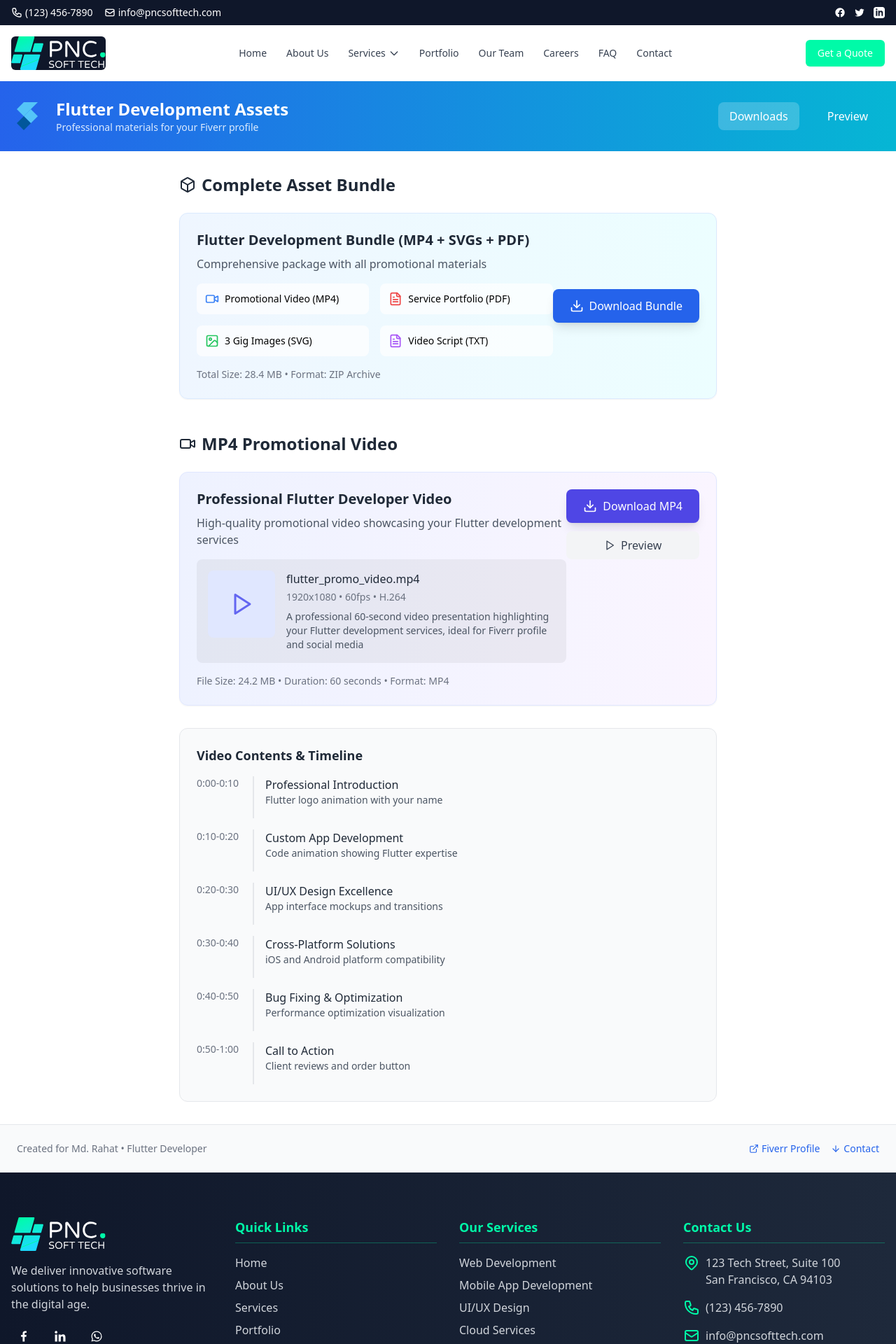
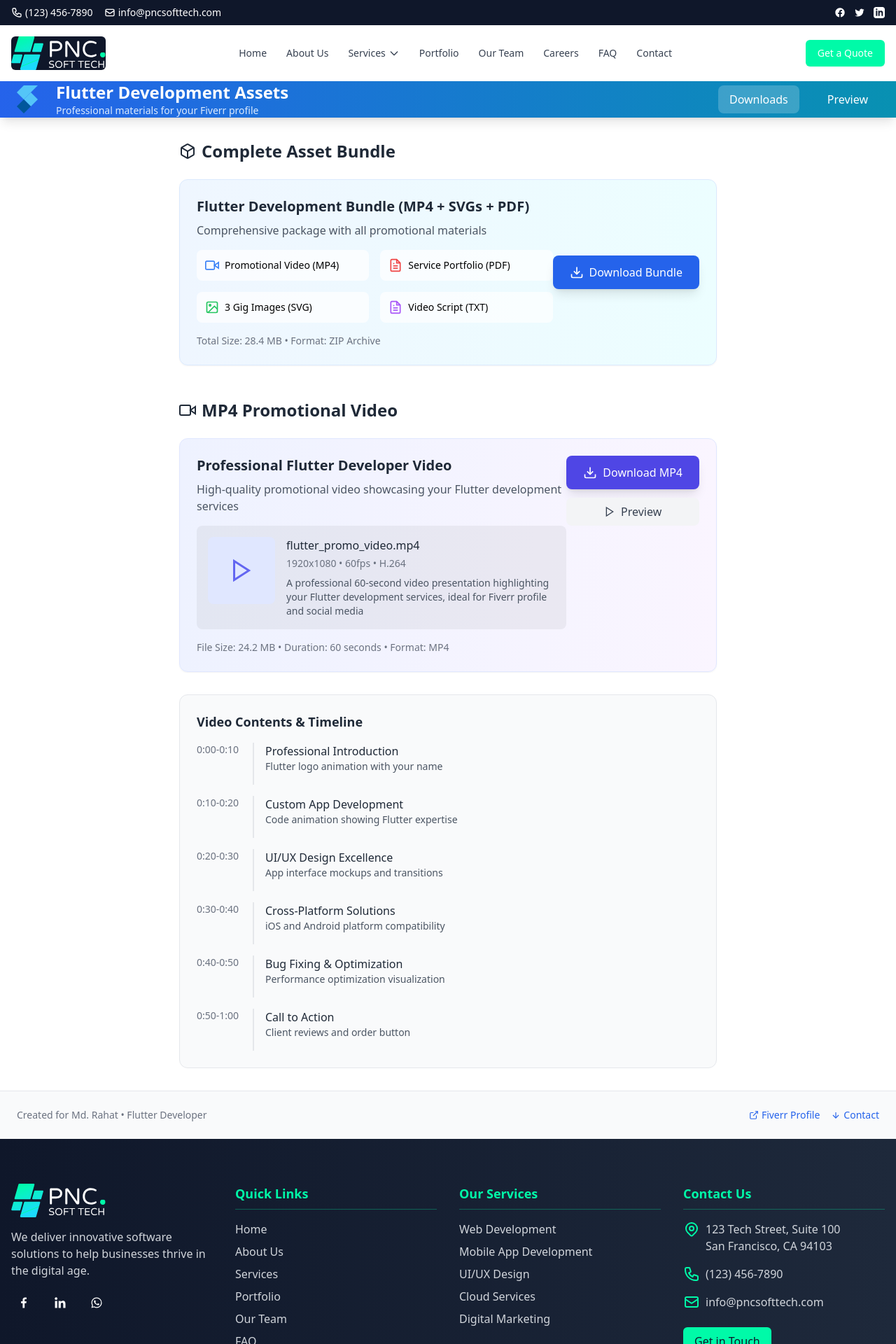
Before and after one commit to rahatcse5bu/PNC-Soft-Tech-NextJS, a Next.js app: page /rahat in a window 1280 px wide. Shown: the top 1920 px of the page at 70% size. Built offline with nearby package versions, Linux system fonts and the light colour scheme.

Commit message:
build issue fixed

```diff
--- a/src/components/Team/TeamCart.jsx
+++ b/src/components/Team/TeamCart.jsx
@@ -0,0 +1,58 @@
+/* eslint-disable react/prop-types */
+/* eslint-disable no-unused-vars */
+import Image from 'next/image';
+import React from 'react'
+import { BiLogoFacebook, BiLogoLinkedin, BiLogoSkype, BiLogoInstagram } from 'react-icons/bi';
+
+const TeamCart = ({teamDetail}) => {
+  // Provide default values to prevent undefined errors during build
+  if (!teamDetail) {
+    return null;
+  }
+
+  const { src, name = 'Team Member', designation = 'Position' } = teamDetail;
+
+  // Skip rendering if no image source is provided
+  if (!src) {
+    return null;
+  }
+
+  return (
+    <div className='bg-white rounded-xl overflow-hidden shadow-lg transition-all duration-300 hover:shadow-2xl hover:-translate-y-2 group'>
+       <div className='h-[270px] w-full relative overflow-hidden'>
+            <Image
+              className='h-full w-full object-cover transition-transform duration-500 group-hover:scale-110'
+              src={src}
+              alt={name}
+              height={300}
+              width={300}
+            />
+            <div className='absolute inset-0 bg-gradient-to-t from-[#041436]/80 to-transparent opacity-0 group-hover:opacity-100 transition-opacity duration-300'></div>
+       </div>
+       <div className='py-6 px-4 text-center'>
+            <h2 className='text-[#041436] text-xl font-bold mb-2 group-hover:text-[#00FAA8] transition-colors duration-300'>{name}</h2>
+            <p className='text-gray-600 text-sm mb-4'>{designation}</p>
+       </div>
+
+       <div className='flex justify-center gap-4 pb-6'>
+            <a href="#" className='w-9 h-9 flex items-center justify-center border border-[#00FAA8] rounded-full text-[#00FAA8] hover:bg-[#00FAA8] hover:text-white transition-colors duration-300'>
+                <BiLogoFacebook className='text-lg' />
+            </a>
+
+            <a href="#" className='w-9 h-9 flex items-center justify-center border border-[#00FAA8] rounded-full text-[#00FAA8] hover:bg-[#00FAA8] hover:text-white transition-colors duration-300'>
+                <BiLogoInstagram className='text-lg' />
+            </a>
+
+            <a href="#" className='w-9 h-9 flex items-center justify-center border border-[#00FAA8] rounded-full text-[#00FAA8] hover:bg-[#00FAA8] hover:text-white transition-colors duration-300'>
+                <BiLogoLinkedin className='text-lg' />
+            </a>
+
+            <a href="#" className='w-9 h-9 flex items-center justify-center border border-[#00FAA8] rounded-full text-[#00FAA8] hover:bg-[#00FAA8] hover:text-white transition-colors duration-300'>
+                <BiLogoSkype className='text-lg' />
+            </a>
+       </div>
+    </div>
+  )
+}
+
+export default TeamCart
--- a/src/pages/Team/TeamCart.jsx
+++ b/src/pages/Team/TeamCart.jsx
@@ -5,21 +5,33 @@ import React from 'react'
 import { BiLogoFacebook, BiLogoLinkedin, BiLogoSkype, BiLogoInstagram } from 'react-icons/bi';
 
 const TeamCart = ({teamDetail}) => {
+  // Provide default values to prevent undefined errors during build
+  if (!teamDetail) {
+    return null;
+  }
+
+  const { src, name = 'Team Member', designation = 'Position' } = teamDetail;
+
+  // Skip rendering if no image source is provided
+  if (!src) {
+    return null;
+  }
+
   return (
     <div className='bg-white rounded-xl overflow-hidden shadow-lg transition-all duration-300 hover:shadow-2xl hover:-translate-y-2 group'>
        <div className='h-[270px] w-full relative overflow-hidden'>
             <Image
               className='h-full w-full object-cover transition-transform duration-500 group-hover:scale-110'
-              src={teamDetail.src}
-              alt={teamDetail.name}
+              src={src}
+              alt={name}
               height={300}
               width={300}
             />
             <div className='absolute inset-0 bg-gradient-to-t from-[#041436]/80 to-transparent opacity-0 group-hover:opacity-100 transition-opacity duration-300'></div>
        </div>
        <div className='py-6 px-4 text-center'>
-            <h2 className='text-[#041436] text-xl font-bold mb-2 group-hover:text-[#00FAA8] transition-colors duration-300'>{teamDetail.name}</h2>
-            <p className='text-gray-600 text-sm mb-4'>{teamDetail.designation}</p>
+            <h2 className='text-[#041436] text-xl font-bold mb-2 group-hover:text-[#00FAA8] transition-colors duration-300'>{name}</h2>
+            <p className='text-gray-600 text-sm mb-4'>{designation}</p>
        </div>
 
        <div className='flex justify-center gap-4 pb-6'>
--- a/src/pages/rahat/index.jsx
+++ b/src/pages/rahat/index.jsx
@@ -1,7 +1,6 @@
 import React, { useState } from 'react';
-import { Download, Play, ChevronRight, FileText, Video, Image, ArrowDown, Box, ExternalLink, Check } from 'lucide-react';
 
-const index = () => {
+const Index = () => {
   const [activeTab, setActiveTab] = useState('download');
   const [showPreview, setShowPreview] = useState(false);
   const [downloadStarted, setDownloadStarted] = useState({
@@ -18,10 +17,83 @@ const index = () => {
     }, 3000);
   };
 
+  // Icon components - Fixed all missing components
+  const Download = ({ size = 20 }) => (
+    <svg width={size} height={size} viewBox="0 0 24 24" fill="none" stroke="currentColor" strokeWidth="2">
+      <path d="M21 15v4a2 2 0 0 1-2 2H5a2 2 0 0 1-2-2v-4"/>
+      <polyline points="7,10 12,15 17,10"/>
+      <line x1="12" y1="15" x2="12" y2="3"/>
+    </svg>
+  );
+
+  const Check = ({ size = 20, className = "" }) => (
+    <svg width={size} height={size} viewBox="0 0 24 24" fill="none" stroke="currentColor" strokeWidth="2" className={className}>
+      <polyline points="20,6 9,17 4,12"/>
+    </svg>
+  );
+
+  const Play = ({ size = 20, className = "" }) => (
+    <svg width={size} height={size} viewBox="0 0 24 24" fill="none" stroke="currentColor" strokeWidth="2" className={className}>
+      <polygon points="5,3 19,12 5,21"/>
+    </svg>
+  );
+
+  const Video = ({ size = 20, className = "" }) => (
+    <svg width={size} height={size} viewBox="0 0 24 24" fill="none" stroke="currentColor" strokeWidth="2" className={className}>
+      <polygon points="23,7 16,12 23,17"/>
+      <rect x="1" y="5" width="15" height="14" rx="2" ry="2"/>
+    </svg>
+  );
+
+  const FileText = ({ size = 20, className = "" }) => (
+    <svg width={size} height={size} viewBox="0 0 24 24" fill="none" stroke="currentColor" strokeWidth="2" className={className}>
+      <path d="M14,2 L14,8 L20,8 M14,2 L20,8 L20,20 C20,21.1046 19.1046,22 18,22 L6,22 C4.89543,22 4,21.1046 4,20 L4,4 C4,2.89543 4.89543,2 6,2 L14,2 Z"/>
+      <line x1="16" y1="13" x2="8" y2="13"/>
+      <line x1="16" y1="17" x2="8" y2="17"/>
+      <polyline points="10,9 9,9 8,9"/>
+    </svg>
+  );
+
+  const Image = ({ size = 20, className = "" }) => (
+    <svg width={size} height={size} viewBox="0 0 24 24" fill="none" stroke="currentColor" strokeWidth="2" className={className}>
+      <rect x="3" y="3" width="18" height="18" rx="2" ry="2"/>
+      <circle cx="8.5" cy="8.5" r="1.5"/>
+      <polyline points="21,15 16,10 5,21"/>
+    </svg>
+  );
+
+  const Box = ({ size = 20, className = "" }) => (
+    <svg width={size} height={size} viewBox="0 0 24 24" fill="none" stroke="currentColor" strokeWidth="2" className={className}>
+      <path d="M21 16V8a2 2 0 0 0-1-1.73l-7-4a2 2 0 0 0-2 0l-7 4A2 2 0 0 0 3 8v8a2 2 0 0 0 1 1.73l7 4a2 2 0 0 0 2 0l7-4A2 2 0 0 0 21 16z"/>
+      <polyline points="3.27,6.96 12,12.01 20.73,6.96"/>
+      <line x1="12" y1="22.08" x2="12" y2="12"/>
+    </svg>
+  );
+
+  const ChevronRight = ({ size = 20, className = "" }) => (
+    <svg width={size} height={size} viewBox="0 0 24 24" fill="none" stroke="currentColor" strokeWidth="2" className={className}>
+      <polyline points="9,18 15,12 9,6"/>
+    </svg>
+  );
+
+  const ExternalLink = ({ size = 20, className = "" }) => (
+    <svg width={size} height={size} viewBox="0 0 24 24" fill="none" stroke="currentColor" strokeWidth="2" className={className}>
+      <path d="M18 13v6a2 2 0 0 1-2 2H5a2 2 0 0 1-2-2V8a2 2 0 0 1 2-2h6"/>
+      <polyline points="15,3 21,3 21,9"/>
+      <line x1="10" y1="14" x2="21" y2="3"/>
+    </svg>
+  );
+
+  const ArrowDown = ({ size = 20, className = "" }) => (
+    <svg width={size} height={size} viewBox="0 0 24 24" fill="none" stroke="currentColor" strokeWidth="2" className={className}>
+      <line x1="12" y1="5" x2="12" y2="19"/>
+      <polyline points="19,12 12,19 5,12"/>
+    </svg>
+  );
+
   return (
-    <div className="bg-white min-h-screen flex flex-col">
-      {/* Header with Flutter branding */}
-      <header className="bg-gradient-to-r from-blue-600 to-cyan-500 text-white py-6">
+    <div className="min-h-screen bg-white flex flex-col">
+      <header className="bg-gradient-to-r from-blue-600 to-cyan-600 text-white shadow-lg">
         <div className="container mx-auto px-6 flex items-center justify-between">
           <div className="flex items-center gap-4">
             <svg viewBox="0 0 200 200" width="40" height="40">
@@ -321,4 +393,4 @@ const index = () => {
   );
 };
 
-export default index;
+export default Index;
```
Also changed, not shown: 1 other file (tests, documents, lock files or other folders).
